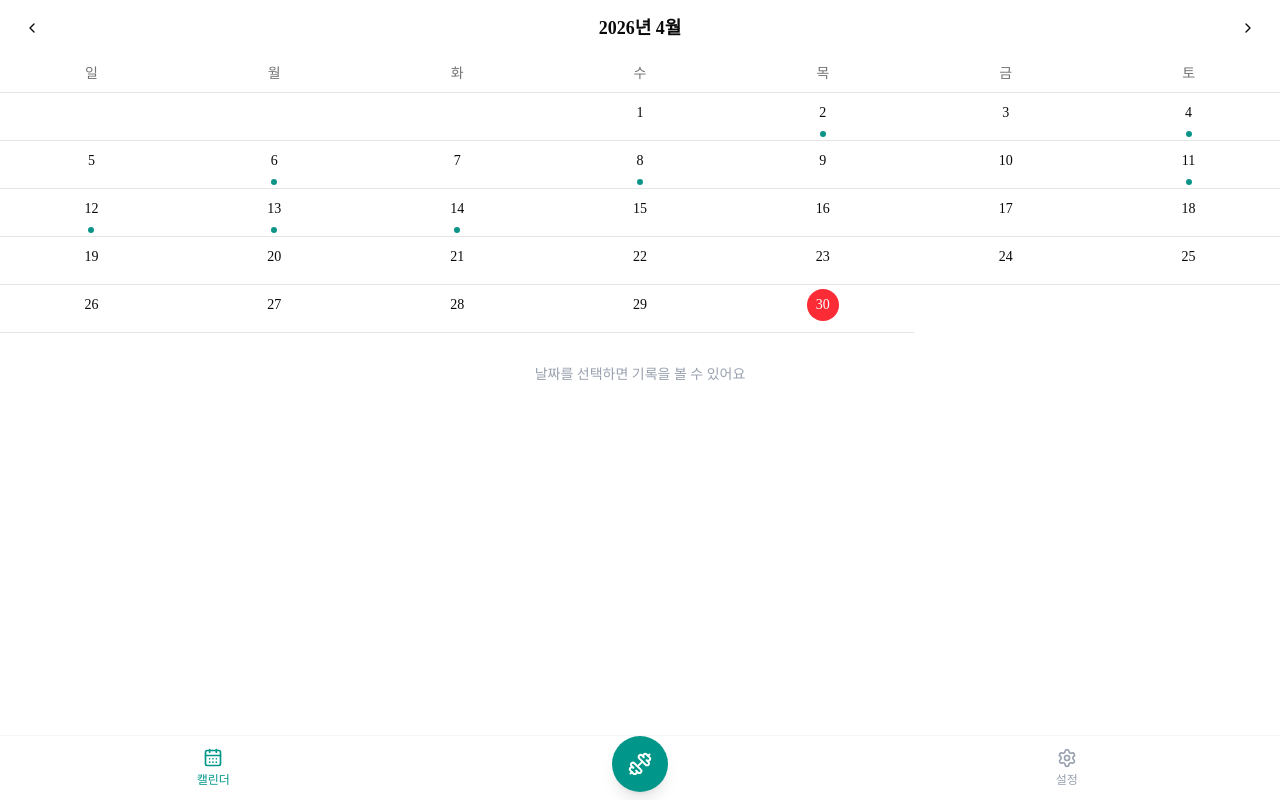
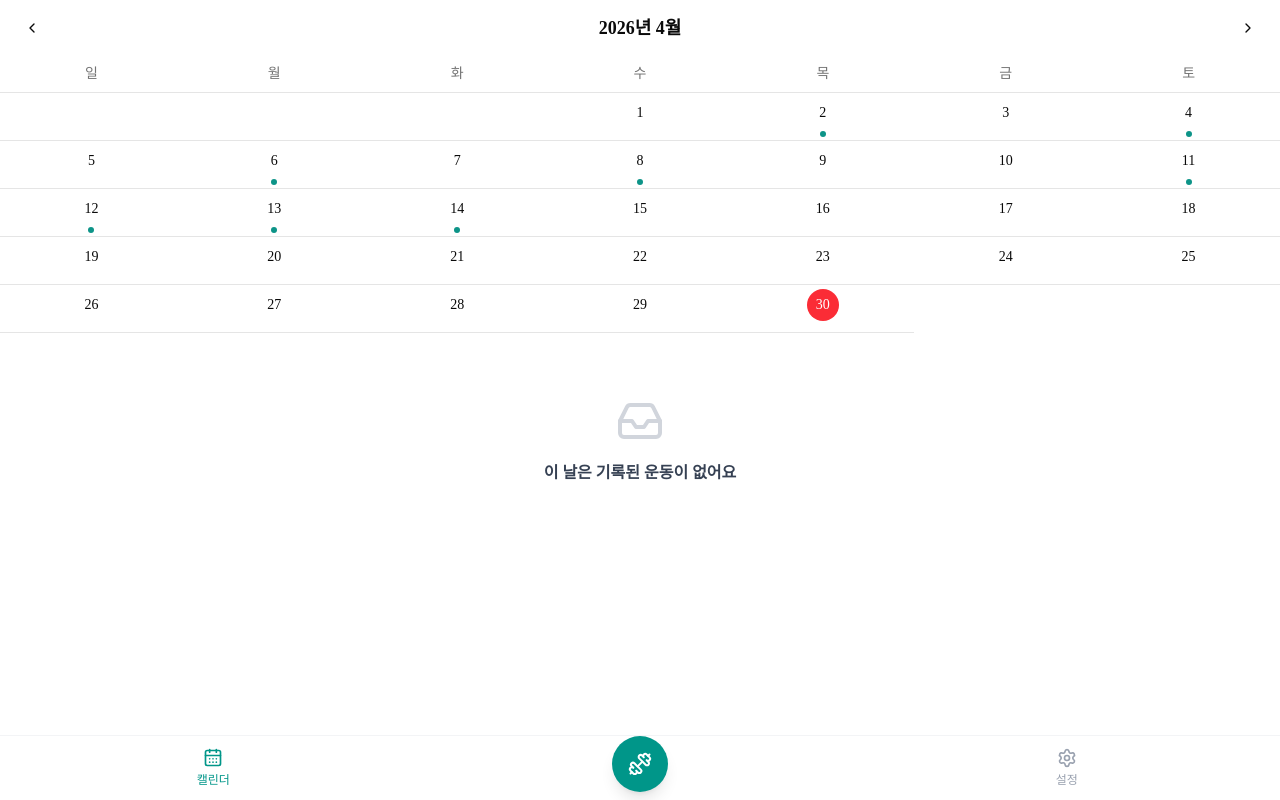
Before and after one commit to bitgedev/snapmove, a Next.js app: page /calendar in a window 1280 px wide. Built offline with nearby package versions, Linux system fonts and the light colour scheme.

Commit message:
feat(calendar): initialize selected date to today and pass sessionCount

```diff
--- a/src/app/(app)/calendar/page.tsx
+++ b/src/app/(app)/calendar/page.tsx
@@ -9,7 +9,7 @@ import { useState } from "react";
 export default function CalendarPage() {
   const [currentMonth, setCurrentMonth] = useState(() => new Date());
   const [today] = useState(() => new Date());
-  const [selectedDate, setSelectedDate] = useState<Date | null>(null);
+  const [selectedDate, setSelectedDate] = useState<Date | null>(() => new Date());
 
   const handlePrev = () => {
     setCurrentMonth(
@@ -21,11 +21,10 @@ export default function CalendarPage() {
       new Date(currentMonth.getFullYear(), currentMonth.getMonth() + 1),
     );
   };
-  //CalendarGrid에서 클릭한 날짜를 넘겨받음
   const handleSelectDate = (date: Date) => {
     setSelectedDate(date);
   };
-  //현재 달의 세션만 필터링해서 가져오기. getMonth는 0부터 시작하므로 +1하기
+
   const sessions = getMockSessionsByMonth(
     currentMonth.getFullYear(),
     currentMonth.getMonth() + 1,
@@ -38,6 +37,7 @@ export default function CalendarPage() {
         currentMonth={currentMonth}
         onPrev={handlePrev}
         onNext={handleNext}
+        sessionCount={sessions.length}
       />
       <CalendarGrid
         currentMonth={currentMonth}
```
